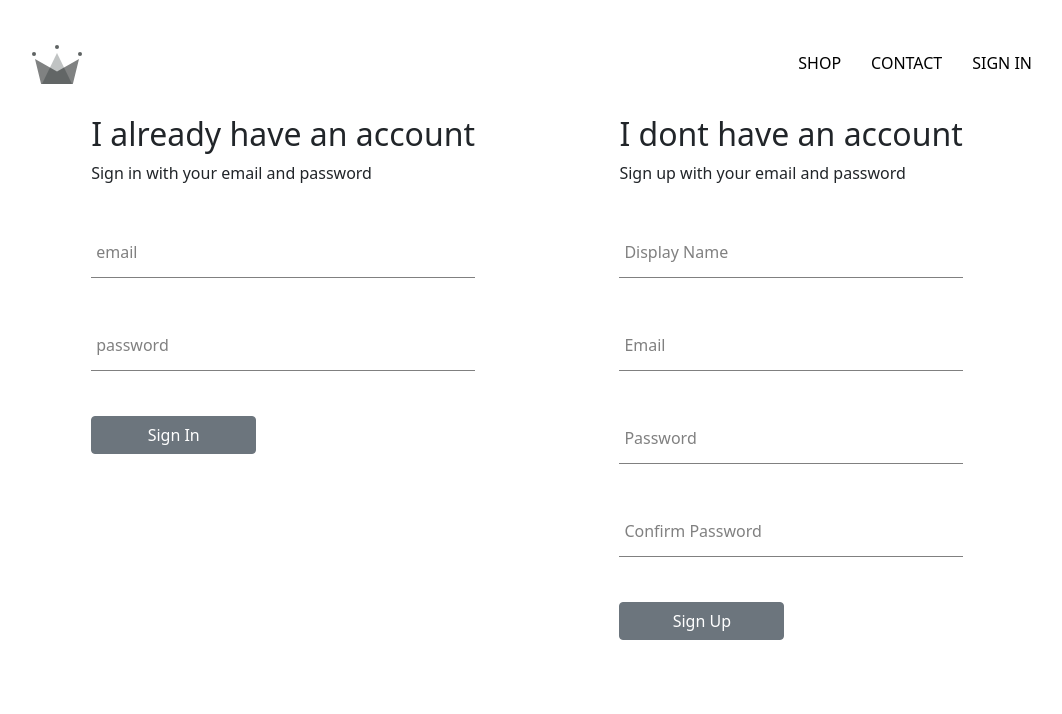
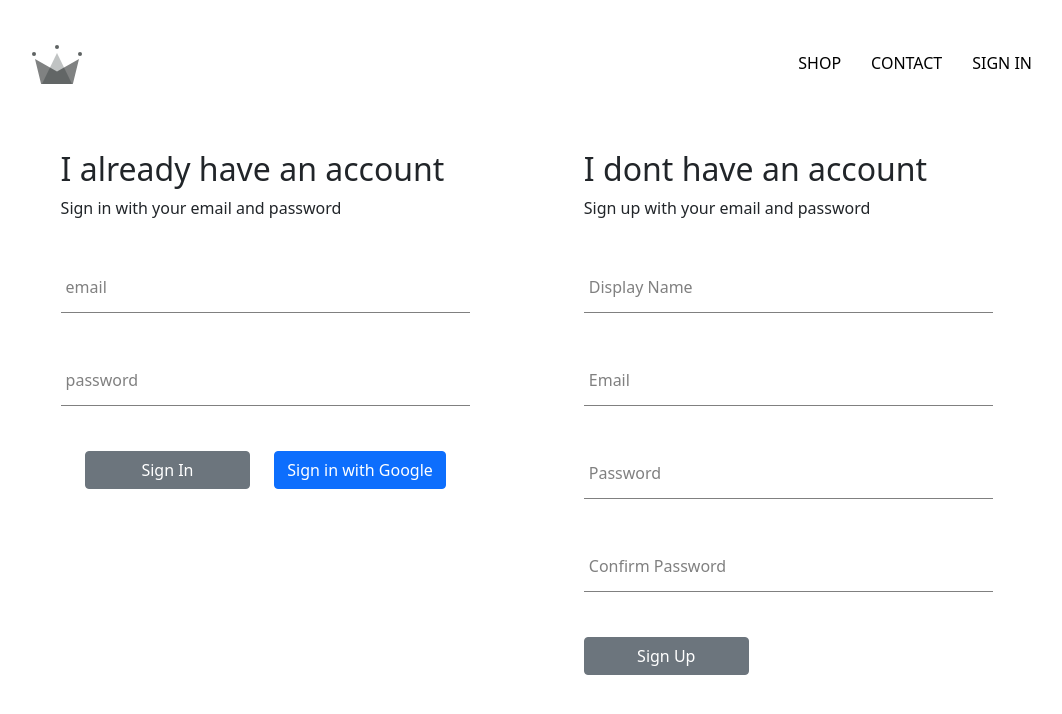
Before and after one commit to jaredNielson33/crown-clothing, a React (Create React App) app: page /signin in a window 1280 px wide. Shown: the top 714 px of the page, without its empty margins (113-1175 px from the left). Built offline with nearby package versions, Linux system fonts and the light colour scheme; no server answers.

Commit message:
integrated firebase into application for google sign in and sign out

```diff
--- a/package.json
+++ b/package.json
@@ -7,6 +7,7 @@
     "@testing-library/react": "^11.1.0",
     "@testing-library/user-event": "^12.1.10",
     "bootstrap": "^5.1.3",
+    "firebase": "^9.4.0",
     "node-sass": "^6.0.1",
     "react": "^17.0.2",
     "react-dom": "^17.0.2",
--- a/src/App.js
+++ b/src/App.js
@@ -5,12 +5,36 @@
 import ShopPage from './pages/shop/shop.component';
 import Header from './components/header/header.component';
 import SignInAndSignUp from './pages/sign-in-and-sign-up/sign-in-and-sign-up.component';
+import { auth } from './firebase/firebase.utils';
+import React from 'react';
 
 
-function App() {
-  return (
+class App extends React.Component {
+  constructor() {
+    super();
+
+    this.state = {
+      currentUser: null,
+    }
+  }
+
+  unsubscribeFromAuth = null;
+
+  componentDidMount() {
+      this.unsubscribeFromAuth = auth.onAuthStateChanged( user => {
+        this.setState({ currentUser: user });
+        console.log(user);
+      })
+  }
+
+  componentWillUnmount() {
+    this.unsubscribeFromAuth();
+  }
+
+  render() {
+    return (
     <div>
-      <Header />
+      <Header currentUser={this.state.currentUser} />
       <Switch>
         <Route exact path='/' component={HomePage}/>
         <Route path='/shop' component={ShopPage}/>
@@ -18,6 +42,7 @@
       </Switch>
     </div>
   );
+  }
 }
 
 export default App;
--- a/src/App.scss
+++ b/src/App.scss
@@ -2,3 +2,7 @@
     font-family: 'Open Sans Condensed', sans-serif;
     padding: 20px 60px;
 }
+
+* {
+    box-sizing: border-box;
+}
--- a/src/components/custom-button/custom-button.component.jsx
+++ b/src/components/custom-button/custom-button.component.jsx
@@ -6,9 +6,9 @@
 const CustomButton = ({children, ...otherProps}) => (
     <div>
         <Button
-            variant={otherProps.color}
+            color={otherProps.color}
             className="custom-button"
-            >
+            {...otherProps}>
             {children}
         </Button>
     </div>
--- a/src/components/header/header.component.jsx
+++ b/src/components/header/header.component.jsx
@@ -1,22 +1,38 @@
 import React from "react";
 import { Link } from "react-router-dom";
 
-import { ReactComponent as Logo } from '../../assets/images/crown.svg'
+import { auth } from "../../firebase/firebase.utils";
+
+import { ReactComponent as Logo } from "../../assets/images/crown.svg";
 
 import "./header.styles.scss";
 
-const Header = () => (
-    <div className="header">
-        <Link className="logo-container" to="/">
-            <Logo className="logo"/>
+const Header = ({currentUser}) => (
+  <div className="header">
+    <Link className="logo-container" to="/">
+      <Logo className="logo" />
+    </Link>
+
+    <div className="options">
+      <Link className="option" to="/shop">
+        SHOP
+      </Link>
+      <Link className="option" to="/contact">
+        CONTACT
+      </Link>
+
+      {
+      currentUser ? (
+        <div className="option" onClick={() => auth.signOut()}>
+          SIGN OUT
+        </div>
+      ) : (
+        <Link className="option" to="/signin">
+          SIGN IN
         </Link>
-
-        <div className="options">
-            <Link className="option" to="/shop">SHOP</Link>
-            <Link className="option" to="/contact">CONTACT</Link>
-            <Link className="option" to="/signin">SIGN IN</Link>
-        </div>
+      )}
     </div>
+  </div>
 );
 
 export default Header;
--- a/src/components/header/header.styles.scss
+++ b/src/components/header/header.styles.scss
@@ -25,6 +25,7 @@
     display: flex;
     align-items: center;
     justify-content: flex-end;
+    cursor: pointer;
 
     .option {
       padding: 10px 15px;
--- a/src/components/sign-in/sign-in.component.jsx
+++ b/src/components/sign-in/sign-in.component.jsx
@@ -2,6 +2,8 @@
 
 import FormInput from "../form-input/form-input.component";
 import CustomButton from "../custom-button/custom-button.component";
+
+import { signInWithGoogle } from '../../firebase/firebase.utils';
 
 import "./sign-in.styles.scss";
 
@@ -50,9 +52,14 @@
             required
           />
 
-          <CustomButton type="submit" color="secondary">
-            Sign In
-          </CustomButton>
+          <div className="sign-in__buttons">
+            <CustomButton type="submit" color="secondary">
+              Sign In
+            </CustomButton>
+            <CustomButton onClick={signInWithGoogle} color="primary">
+              Sign in with Google
+            </CustomButton>
+          </div>
         </form>
       </div>
     );
--- a/src/components/sign-in/sign-in.styles.scss
+++ b/src/components/sign-in/sign-in.styles.scss
@@ -1,9 +1,14 @@
 .sign-in {
-    width: 30vw;
+    width: 32vw;
     display: flex;
     flex-direction: column;
 
     .title {
         margin: 10px 0;
     }
+
+    &__buttons {
+        display: flex;
+        justify-content: space-evenly;
+    }
 }
--- a/src/components/sign-up/sign-up.styles.scss
+++ b/src/components/sign-up/sign-up.styles.scss
@@ -0,0 +1,3 @@
+.sign-up {
+    width: 32vw;
+}
--- /dev/null
+++ b/src/firebase/firebase.utils.js
@@ -0,0 +1,25 @@
+import firebase from 'firebase/compat/app';
+import 'firebase/compat/firestore';
+import 'firebase/compat/auth';
+
+const config = {
+    apiKey: "AIzaSyAQvkyNNDj5JR2jJTVRw0b6zQ-coNXyYgA",
+    authDomain: "crown-db-a19ef.firebaseapp.com",
+    projectId: "crown-db-a19ef",
+    storageBucket: "crown-db-a19ef.appspot.com",
+    messagingSenderId: "886377846493",
+    appId: "1:886377846493:web:92c5d8a5494ff828dd6d34",
+    measurementId: "G-9K4Q9JWEFQ"
+  }
+
+  firebase.initializeApp(config);
+
+  export const auth = firebase.auth();
+  export const firestore = firebase.firestore();
+
+const provider = new firebase.auth.GoogleAuthProvider();
+provider.setCustomParameters({ prompt: 'select_account' });
+
+export const signInWithGoogle = () => auth.signInWithPopup(provider);
+
+export default firebase;
--- a/src/pages/sign-in-and-sign-up/sign-in-and-sign-up.styles.scss
+++ b/src/pages/sign-in-and-sign-up/sign-in-and-sign-up.styles.scss
@@ -1,4 +1,5 @@
 .sign-in-and-sign-up {
     display: flex;
     justify-content: space-evenly;
+    margin: 60px 0;
 }
```
Also changed, not shown: 1 other file (tests, documents, lock files or other folders).
